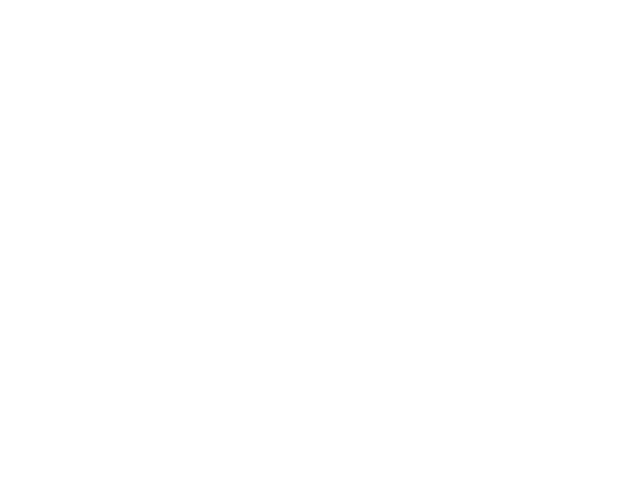
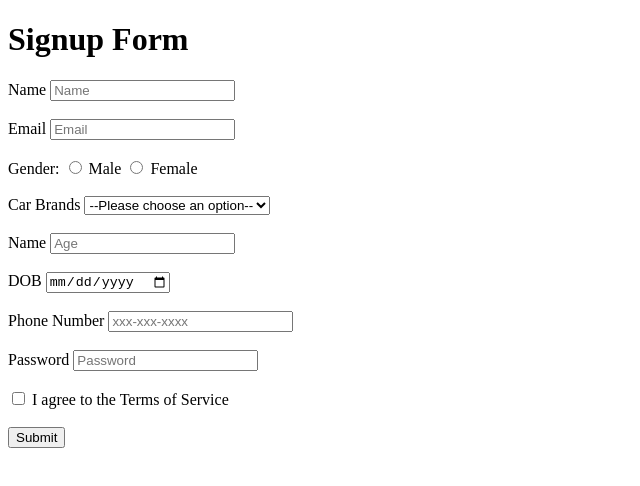
Before and after one commit to acciojob/signup-form-car-vedantkherade, a website: page main.html in a window 1280 px wide. Shown: the whole page, without its empty margins (0-640 px from the left). Drawn offline with Linux system fonts and the light colour scheme.

Commit message:
created a submission

```diff
--- a/main.html
+++ b/main.html
@@ -10,6 +10,58 @@
 	<!-- the entire body must be written by student -->
     <script type="text/javascript" src="./script.js">
 </script>
+	<h1>Signup Form </h1>
+	<form method="post">
+	<label for="name">Name</label>
+    <input id="name" type="text" name="name" placeholder="Name" required>
+    <br><br>
+
+	 <label for="email">Email</label>
+    <input id="email" type="email" name="email" placeholder="Email" required>
+    <br><br>
+
+	<label>Gender:</label>
+    <input type="radio" id="gender_m" name="gender" value="male" required>
+    <label for="gender_m">Male</label>
+    <input type="radio" id="gender_f" name="gender" value="female" required>
+    <label for="gender_f">Female</label><br><br>
+
+	 <label for="cars">Car Brands</label>
+    <select id="cars" name="cars">
+	  <option value="">--Please choose an option--</option>
+      <option value="mercedes">Mercedes</option>
+      <option value="porshe">Porshe</option>
+      <option value="audi">Audi</option>
+    </select><br><br>
+
+	<label for="age">Name</label>
+    <input id="age" type="number" name="age" placeholder="Age" required>
+    <br><br>
+
+	<label for="dob">DOB</label>
+    <input id="dob" type="date" name="date" placeholder="date" required>
+    <br><br>
+
+	<label for="tel">Phone Number</label>
+    <input id="tel" type="tel" name="tel"  placeholder="xxx-xxx-xxxx">
+    <br><br>
+
+	<label for="password">Password</label>
+    <input id="password" type="password" name="password" placeholder="Password" required>
+    <br><br>
+
+  <label>
+  <input type="checkbox" name="tos" required>
+  I agree to the Terms of Service
+</label>
+<br><br>
+
+<input type="submit" value="Submit">
+
+
+
+
+	</form>
 
 </body>
 
```
